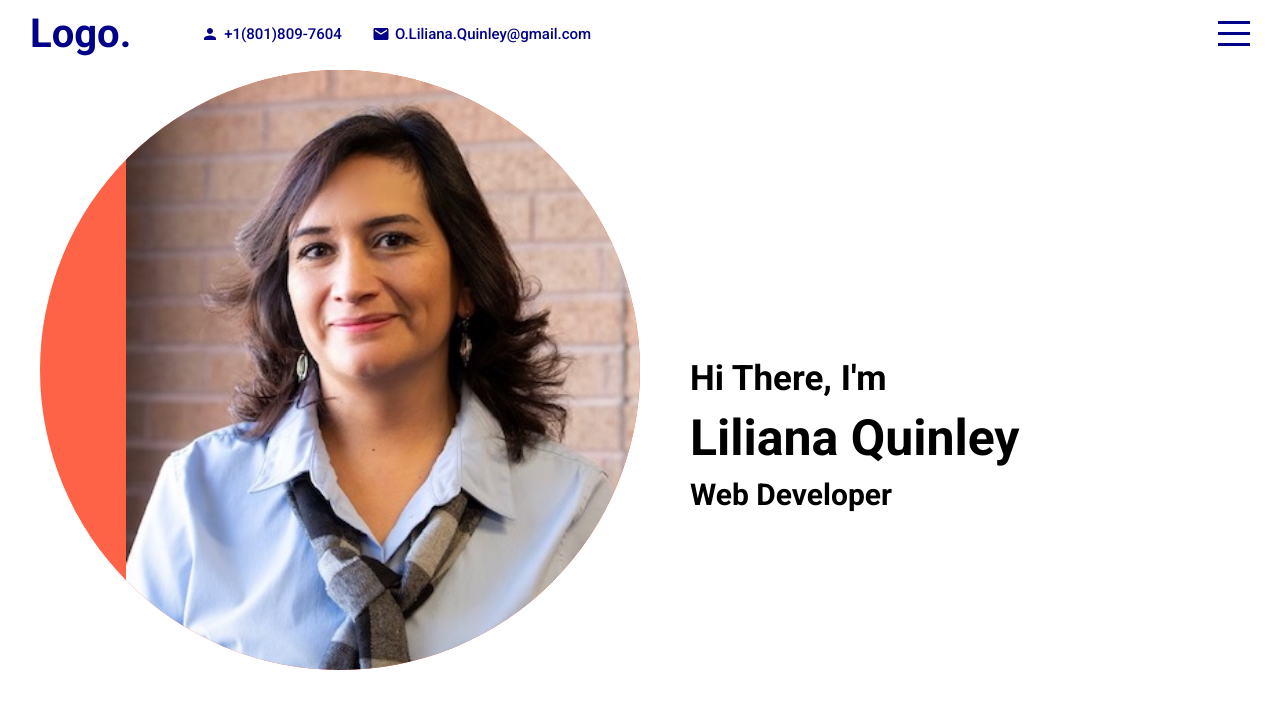
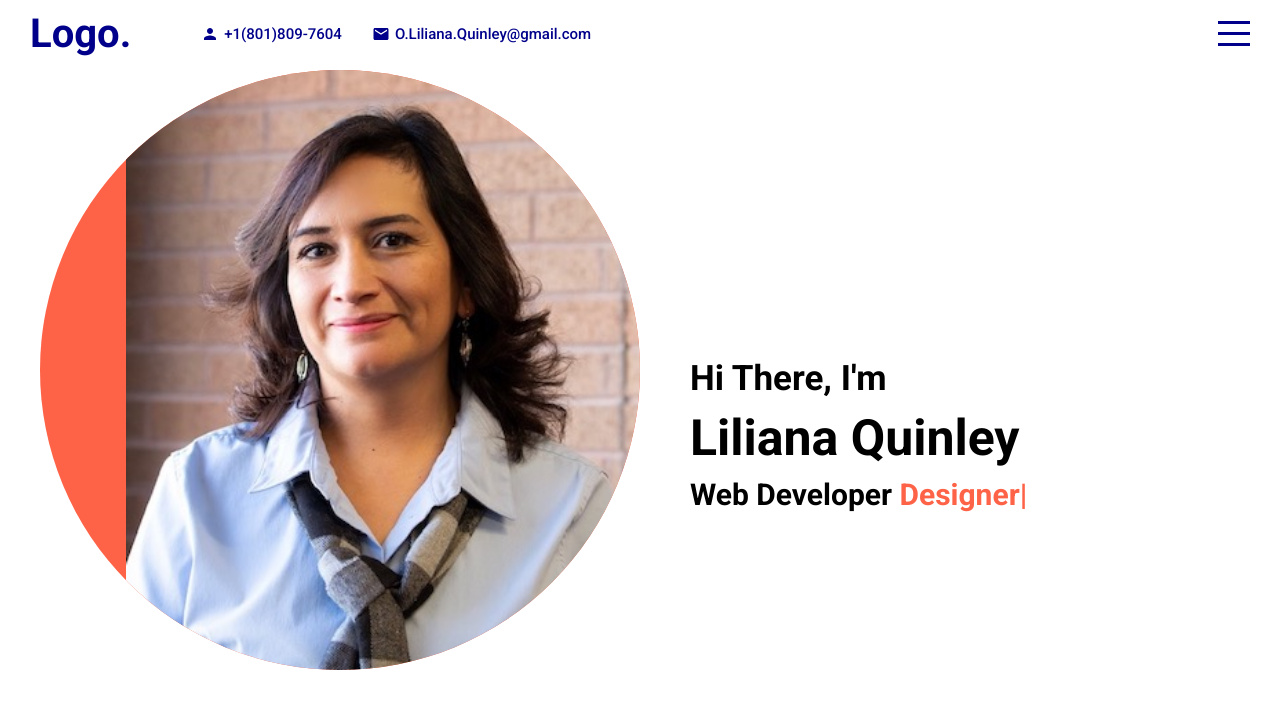
Before and after one commit to LilianaQuinley/Portfolio_Liliana_Quinley, a React (Create React App) app: page / in a window 1280 px wide. Shown: the top 708 px of the page. Built offline with nearby package versions, Linux system fonts and the light colour scheme.

Commit message:
intro page completed

```diff
--- a/package.json
+++ b/package.json
@@ -8,6 +8,7 @@
     "@testing-library/jest-dom": "^5.11.4",
     "@testing-library/react": "^11.1.0",
     "@testing-library/user-event": "^12.1.10",
+    "ityped": "^1.0.3",
     "react": "^17.0.2",
     "react-dom": "^17.0.2",
     "react-scripts": "4.0.3",
--- a/src/components/intro/Intro.jsx
+++ b/src/components/intro/Intro.jsx
@@ -1,6 +1,20 @@
 import "./intro.scss"
+import { init } from 'ityped'
+import { useEffect, useRef } from 'react'
 
 export default function Intro() {
+    const textRef = useRef();
+    useEffect(() => {
+        init(textRef.current, {
+            showCursor: true,
+            backDelay: 1500,
+            backSpeed: 60,
+            strings: ['Creator', 'Designer', "Content Creator" ]
+         });
+
+    }, []);
+
+
     return (
         <div className='intro' id='intro'>
             <div className="left">
@@ -12,7 +26,7 @@ export default function Intro() {
                 <div className="wrapper">
                     <h2>Hi There, I'm</h2>
                     <h1>Liliana Quinley</h1>
-                    <h3>Web Developer <span></span></h3>
+                    <h3>Web Developer <span ref={textRef}>React, HTML, CSS</span></h3>
                 </div>
                 <a href="#portfolio">
                     <img src="assets/arrowDown.png" alt="" />
--- a/src/components/intro/intro.scss
+++ b/src/components/intro/intro.scss
@@ -16,8 +16,6 @@
             align-items: flex-end;
             justify-content: right;
             float: right;
-
-
 
             img{
                height: 100%;
@@ -50,6 +48,23 @@
             }
             h3{
                 font-size: 30px;
+
+                span{
+                    font-size: inherit;
+                    color: tomato;
+                }
+
+                .ityped-cursor{
+                    animation: blink 1s infinite;
+                }
+                @keyframes blink {
+                    50%{
+                        opacity: 1;
+                    }
+                    100% {
+                        opacity: 0;
+                    }
+                }
             }
         }
        a{
```
Also changed, not shown: 1 other file (tests, documents, lock files or other folders).
